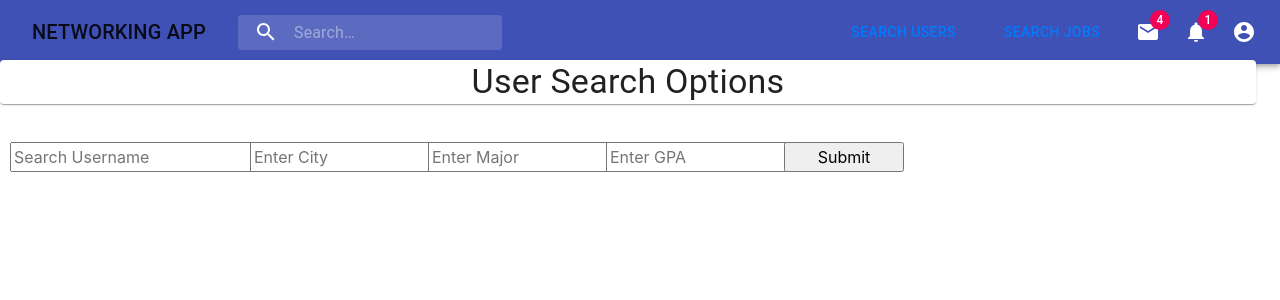
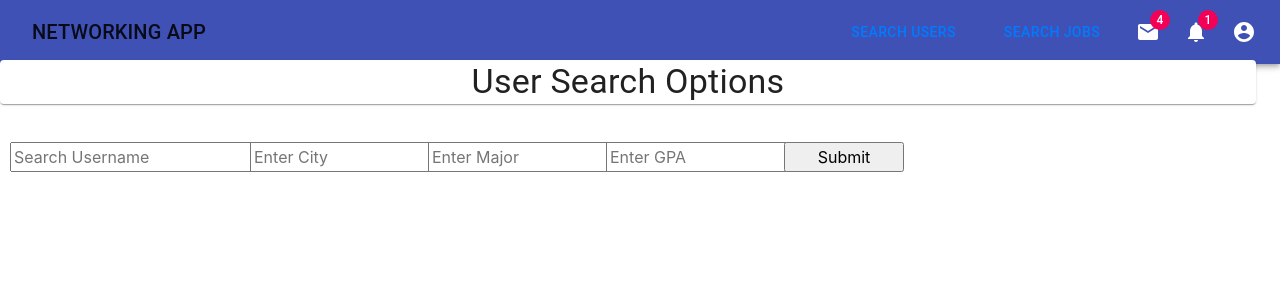
Before and after one commit to anastasiasoenjoto/fall-2019-networking-app, a React (Create React App) app in the folder frontend/: page /displayUsers in a window 1280 px wide. Shown: the top 300 px of the page. Built offline with nearby package versions, Linux system fonts and the light colour scheme.

Commit message:
remove search bar on home page

```diff
--- a/frontend/src/components/LoggedInNavBar.js
+++ b/frontend/src/components/LoggedInNavBar.js
@@ -108,19 +108,6 @@
                     </Typography>
                     </Button>
 
-                    <div className={classes.search}>
-                        <div className={classes.searchIcon}>
-                            <SearchIcon />
-                        </div>
-                        <InputBase
-                            placeholder="Search…"
-                            classes={{
-                                root: classes.inputRoot,
-                                input: classes.inputInput,
-                            }}
-                            inputProps={{ 'aria-label': 'search' }}
-                        />
-                    </div>
                     <div className={classes.grow} />
                     <div className={classes.sectionDesktop}>
                         <Button> <Link to="/displayUsers" className="nav-link">Search Users</Link> </Button>
--- a/frontend/src/components/UserProfile.js
+++ b/frontend/src/components/UserProfile.js
@@ -85,7 +85,6 @@
       major: this.state.major,
       GPA: this.state.GPA
     }
-    // console.log(this.state.username)
     console.log(user)
     axios.post('http://localhost:3001/users/editProfile', user)
       .then(res => console.log(res.data));
```
